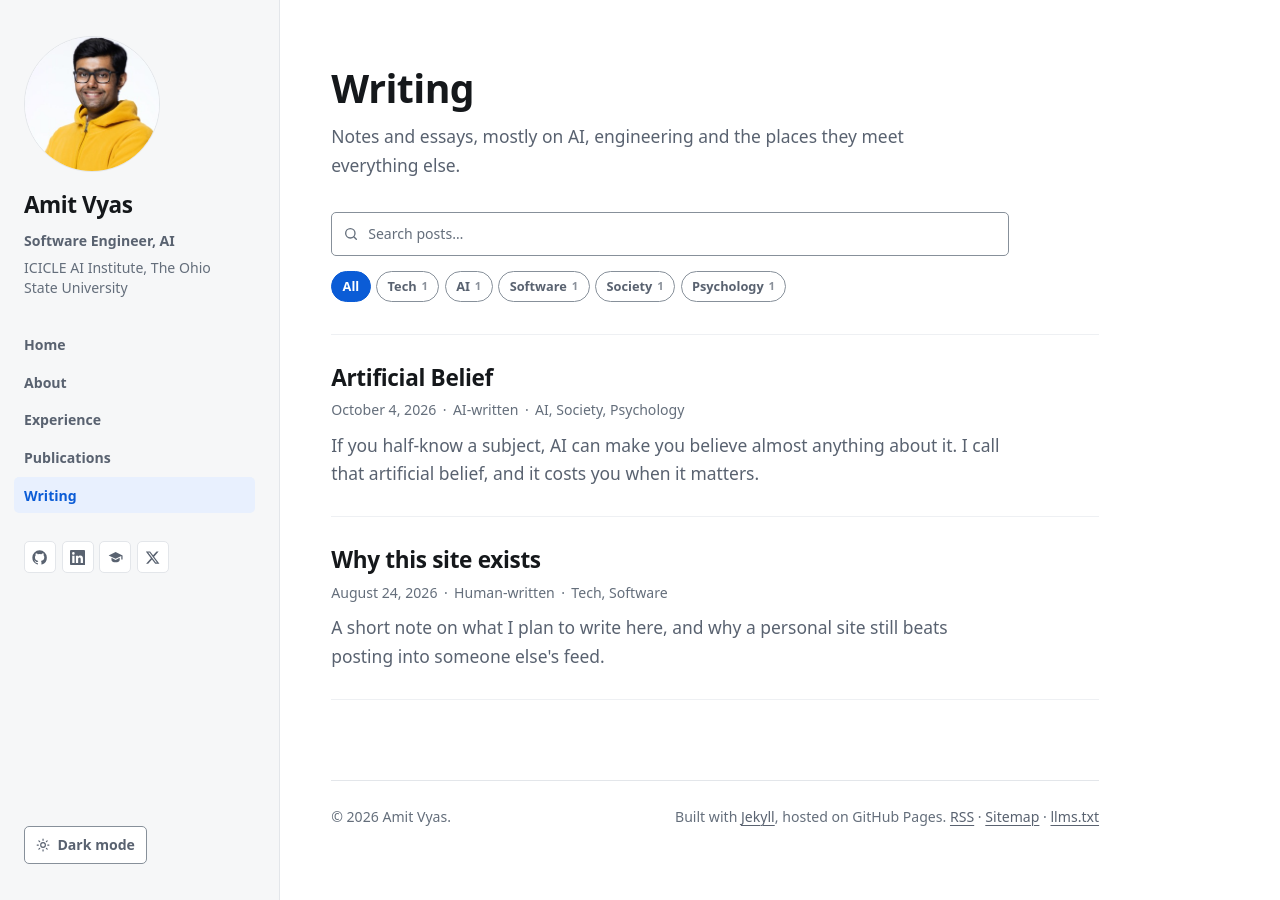
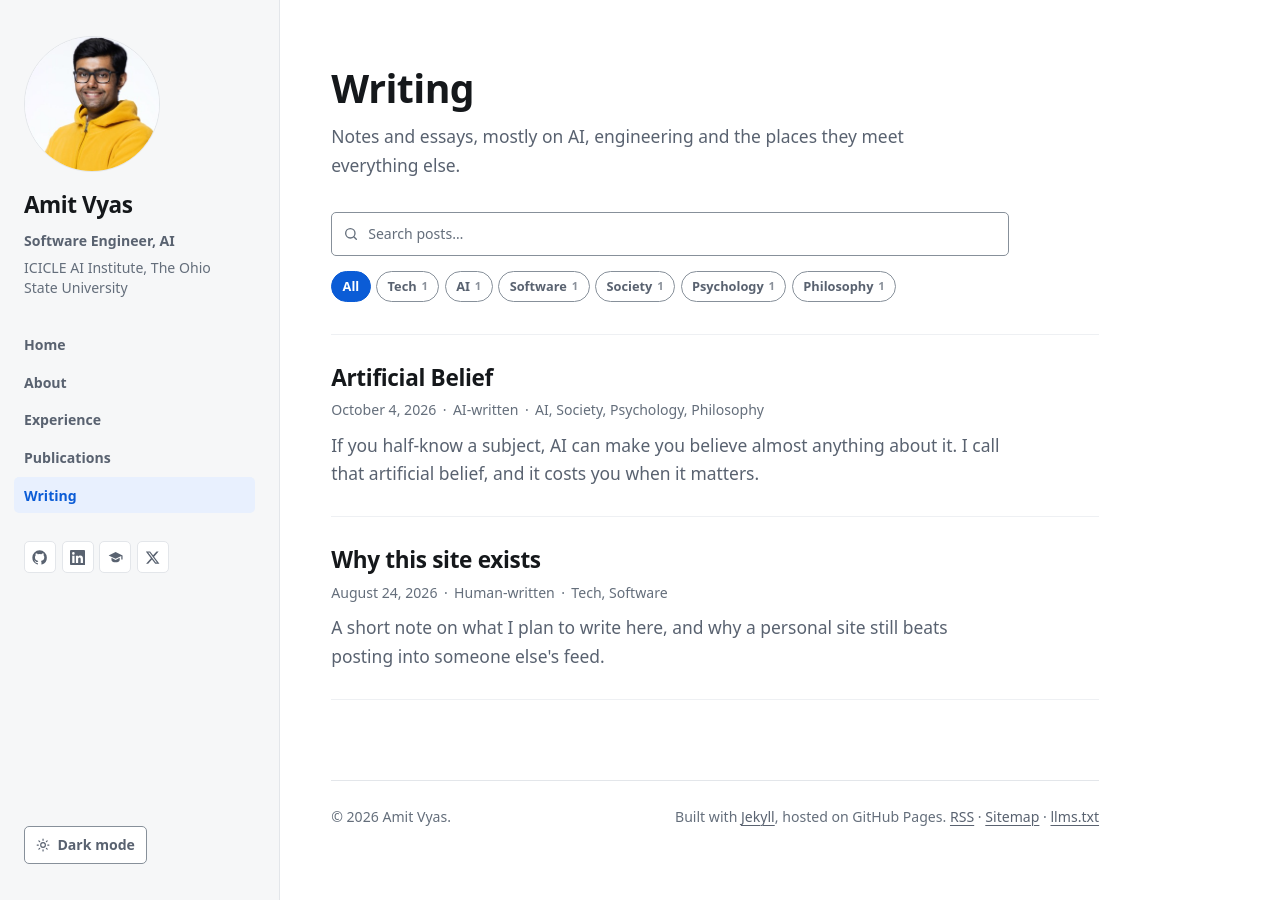
Before and after one commit to thevyasamit/thevyasamit.github.io, a Jekyll site: the page built from writing/index.html, in a window 1280 px wide. Built offline with Jekyll 4.4.1, drawn with Linux system fonts in a browser that asks for light colours.

Commit message:
Add a philosophy tag and use it on Artificial Belief
Co-Authored-By: Claude Opus 5.5 <noreply@anthropic.com>

```diff
--- a/_data/tags.yml
+++ b/_data/tags.yml
@@ -58,3 +58,7 @@
 - slug: psychology
   label: Psychology
   description: Minds, behaviour and how people think.
+
+- slug: philosophy
+  label: Philosophy
+  description: Ideas, reasoning and the why behind things.
--- a/_posts/2026-10-04-artificial-belief.md
+++ b/_posts/2026-10-04-artificial-belief.md
@@ -1,7 +1,7 @@
 ---
 title: "Artificial Belief"
 date: 2026-10-04
-tags: [ai, society, psychology]
+tags: [ai, society, psychology, philosophy]
 # I drafted this post, so it is disclosed as such. Change to human-written
 # once you rewrite it in your own words.
 authorship: ai-written
```
